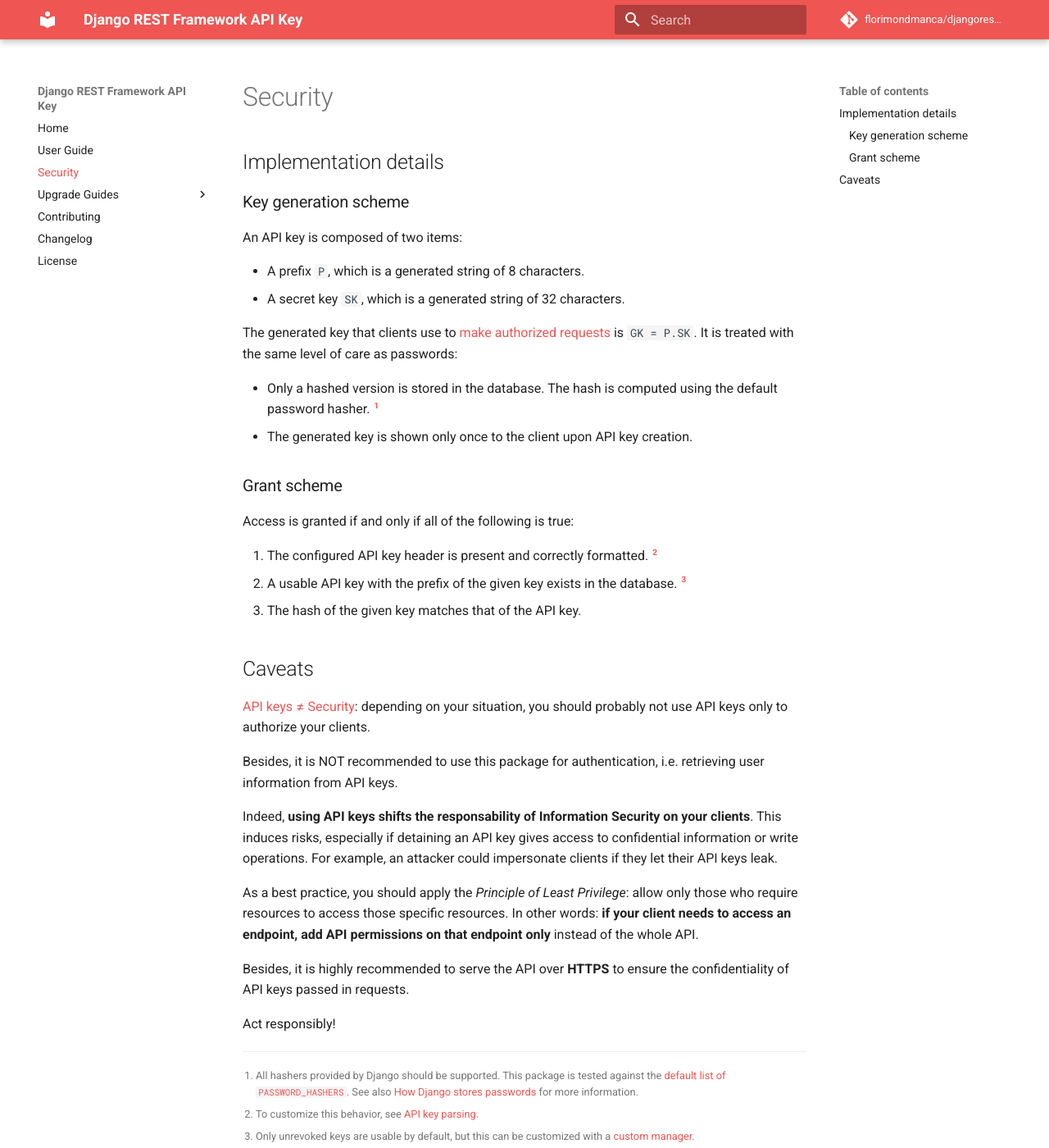
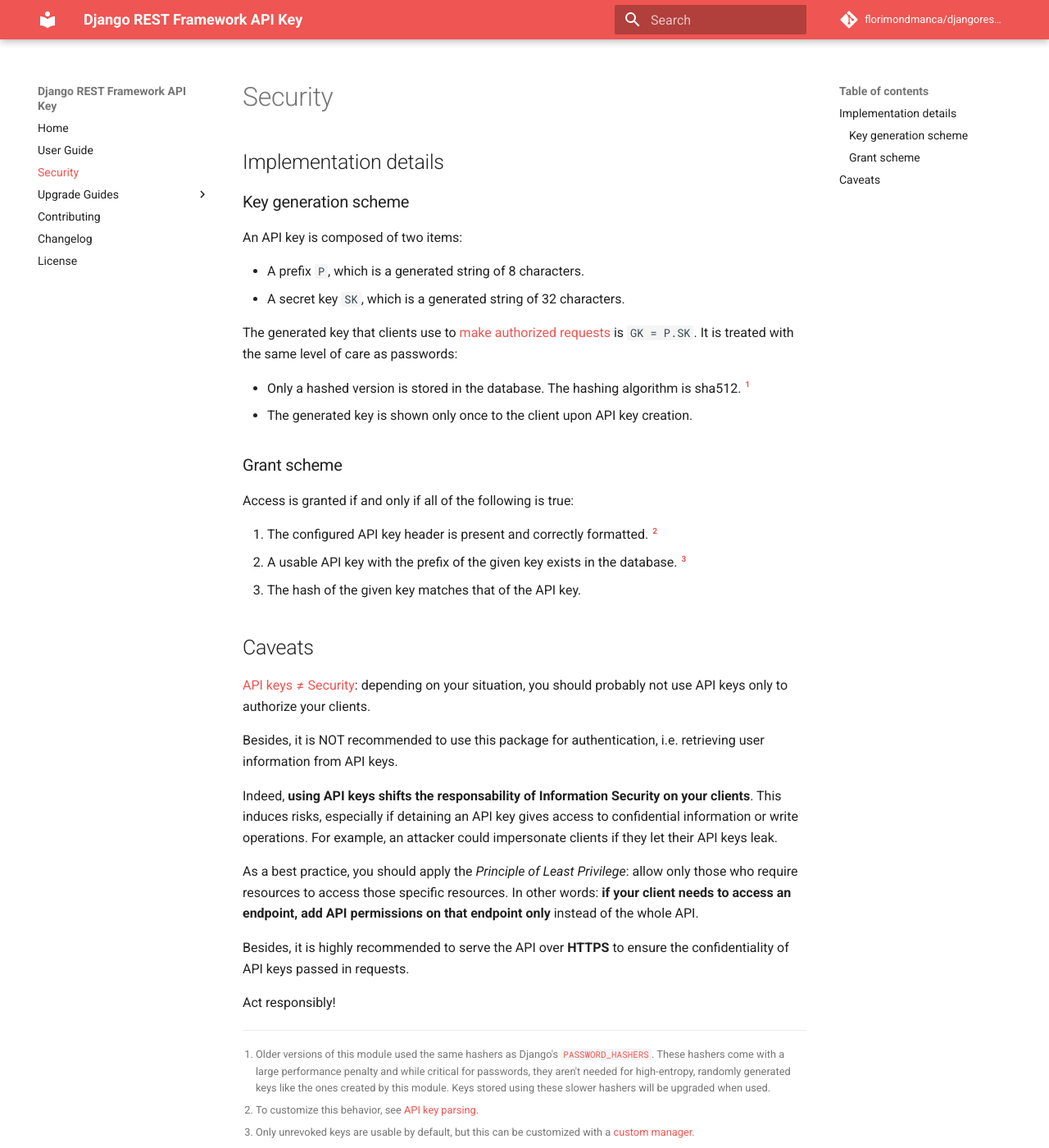
Before and after one commit to florimondmanca/djangorestframework-api-key, an MkDocs documentation site: the page built from docs/security.md, in a window 1280 px wide and 1400 px high. Shown: the whole window at 82% size. Built offline with MkDocs 1.6.1 and Material for MkDocs 9.7.7, drawn with Linux system fonts in a browser that asks for light colours; comment, search, counter and statistics services are not loaded.

Commit message:
Update docs with faster hasher notes

```diff
--- a/docs/security.md
+++ b/docs/security.md
@@ -11,10 +11,10 @@
 
 The generated key that clients use to [make authorized requests](#making-authorized-requests) is `GK = P.SK`. It is treated with the same level of care as passwords:
 
-- Only a hashed version is stored in the database. The hash is computed using the default password hasher. [^1]
+- Only a hashed version is stored in the database. The hashing algorithm is sha512. [^1]
 - The generated key is shown only once to the client upon API key creation.
 
-[^1]: All hashers provided by Django should be supported. This package is tested against the [default list of `PASSWORD_HASHERS`](https://docs.djangoproject.com/en/2.2/ref/settings/#std:setting-PASSWORD_HASHERS). See also [How Django stores passwords](https://docs.djangoproject.com/en/2.2/topics/auth/passwords/#how-django-stores-passwords) for more information.
+[^1]: Older versions of this module used the same hashers as Django's [`PASSWORD_HASHERS`](https://docs.djangoproject.com/en/2.2/ref/settings/#std:setting-PASSWORD_HASHERS). These hashers come with a large performance penalty and while critical for passwords, they aren't needed for high-entropy, randomly generated keys like the ones created by this module. Keys stored using these slower hashers will be upgraded when used.
 
 ### Grant scheme
 
```
Also changed, not shown: README.md (+1 -1 lines), docs/index.md (+1 -1 lines).
